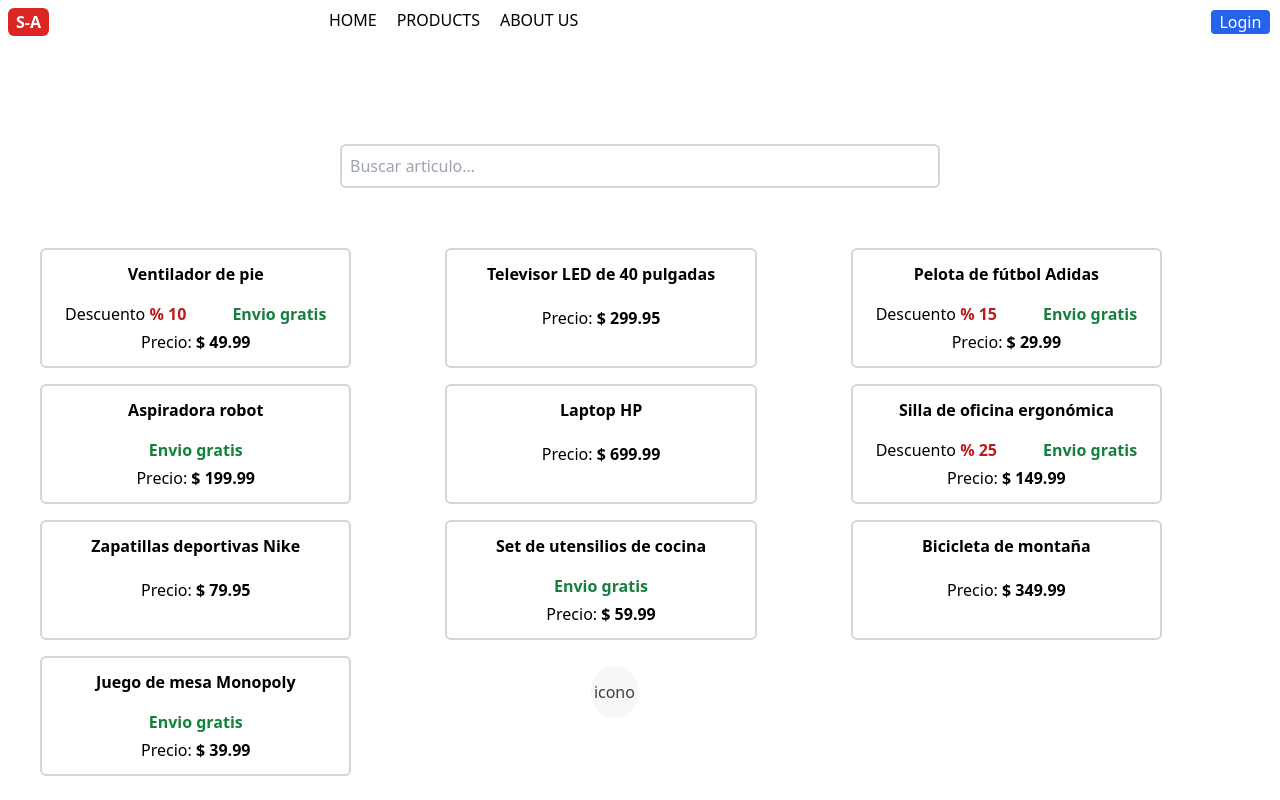
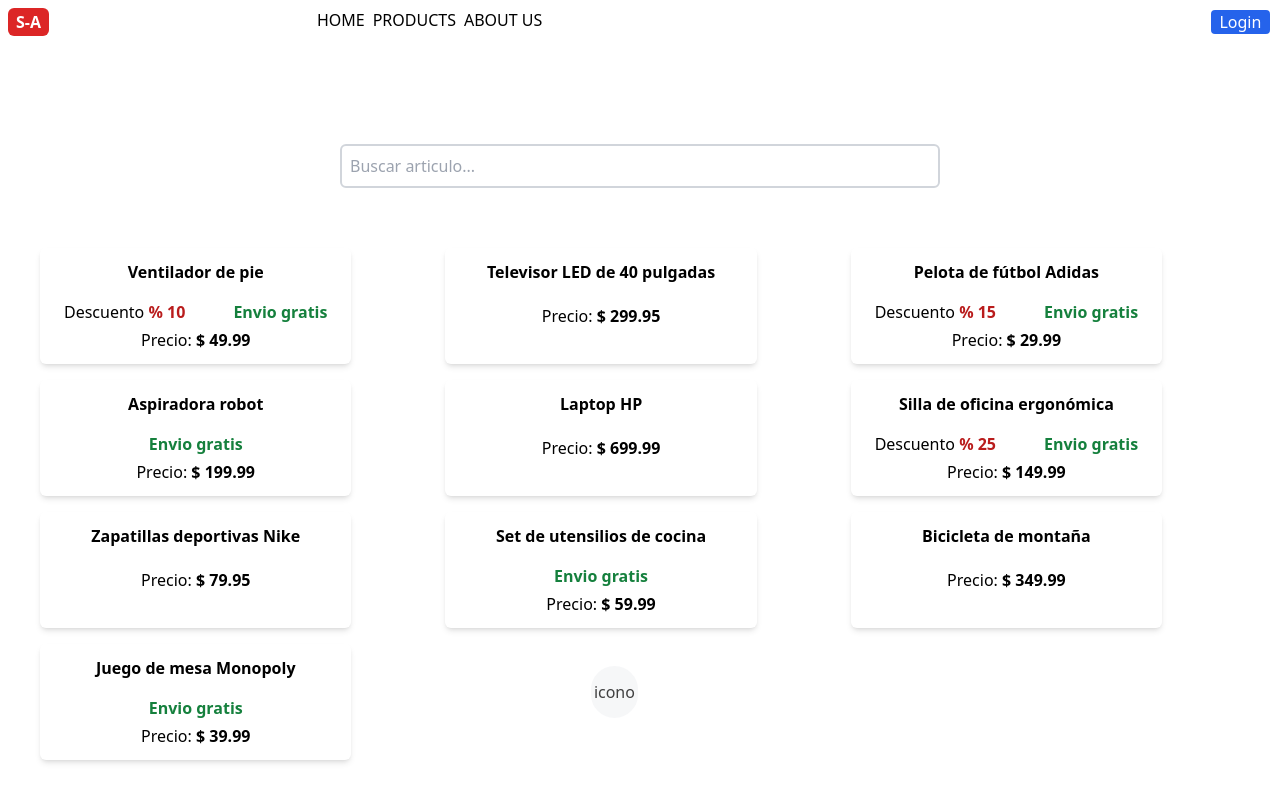
Before and after one commit to rodrigopinto30/styles-menu, a React (Vite) app: page / in a window 1280 px wide. Shown: the top 800 px of the page. Built offline with nearby package versions, Linux system fonts and the light colour scheme.

Commit message:
Incorporacion de estilos

```diff
--- a/src/App.tsx
+++ b/src/App.tsx
@@ -1,19 +1,24 @@
 import Header from "./components/Header";
 import Products from "./components/Products";
 import Recommended from "./components/Recommended";
-import { DarkModeProvider } from "./context/ModeContext";
+import { useDarkMode } from "./context/ModeContext";
 
 const App = () => {
+
+  const {themeMode} = useDarkMode();
+
   return (
-    <DarkModeProvider>
-    <div>
+
+      <div
+          className={`${themeMode === 'darkMode' ? 'bg-slate-900' : themeMode === 'neonMode' ? 'bg-[#6A1B9A]' : 'bg-white'}`}
+        >
         <Header />
         <main className="pl-10 pr-10">
           <Products />
           <Recommended />
         </main>
       </div>
-    </DarkModeProvider>
+
   )
 }
 
--- a/src/components/Navbar.tsx
+++ b/src/components/Navbar.tsx
@@ -12,13 +12,13 @@ const Navbar : React.FC =()=>{
                 {tabs.map((tab, index)=>(
                     <li
                         key={index}
-                        className={`bg-${themeMode === 'darkMode' ? 'gray-300': themeMode === 'neonMode' ? 'red-900' : 'white'} pl-3`}
+                        className={`${themeMode === 'darkMode' ? 'bg-slate-900 text-white' : themeMode === 'neonMode' ? 'bg-[#6A1B9A] text-[#EA80FC]' : 'bg-white text-black' }`}
                     >
-
                         <a
                             href="/"
                             className={`p-1 transition-all hover:bg-gray-100
-                                hover:underline hover:underline-offset-4`}
+                                hover:underline hover:underline-offset-4
+                                `}
                             >
                             {tab}
                         </a>
--- a/src/components/Products.tsx
+++ b/src/components/Products.tsx
@@ -1,6 +1,7 @@
 import React, {useState, useEffect} from "react";
 import {data, fetchArticulo} from '../data';
 import { Articulo } from "../type";
+import { useDarkMode } from "../context/ModeContext";
 
 const Products : React.FC =()=>{
 
@@ -9,6 +10,8 @@ const Products : React.FC =()=>{
     const [search, setSearch] = useState<string>("");
 
     const [articulos, setArticulos] = useState<Articulo[]>([]);
+
+    const {themeMode} = useDarkMode();
 
     useEffect(() => {
         const fetchData = async () => {
@@ -25,7 +28,9 @@ const Products : React.FC =()=>{
                 <input
                     type='text'
                     placeholder="Buscar articulo..."
-                    className="w-[50%] pt-2 pb-2 pl-2 border-2 border-gray-300 rounded-md focus:outline-none"
+                    className={`w-[50%] pt-2 pb-2 pl-2 rounded-md border-2 focus:outline-none
+                        ${themeMode === 'darkMode' ? 'border-gray-900 bg-slate-900 text-indigo-300' : themeMode === 'neonMode' ? 'border-purple-600 bg-[#6A1B9A]' :'border-gray-300 bg-white'}
+                    `}
                     value={search}
                     onChange={(e)=>setSearch(e.target.value)}
                 />
@@ -34,8 +39,10 @@ const Products : React.FC =()=>{
                 {articulos.map((data, index) =>(
                     <div
                         key={index}
-                        className="flex flex-col w-[80%] border-2 border-gray-300 rounded-md cursor-pointer
-                        hover:bg-gray-100 hover:border-white"
+                        className={`flex flex-col w-[80%] rounded-md cursor-pointer
+                        ${themeMode === 'darkMode' ? 'shadow-lg shadow-slate-500/50 hover:bg-slate-800 hover:border-slate-100'
+                            : themeMode === 'neonMode' ? 'hover:bg-[#8b37c0]'
+                                : 'shadow-md hover:bg-gray-100 hover:border-white'}`}
                     >
                         <span className="font-semibold text-center mt-3">{data.articulo}</span>
                         <div className="flex flex-row mt-4 justify-around">
--- a/src/components/StylesMenu.tsx
+++ b/src/components/StylesMenu.tsx
@@ -23,17 +23,21 @@ const StylesMenu : React.FC =()=>{
                 <ul className={`flex flex-row w-full justify-around ${isHovered ? 'block' : 'hidden'}`}>
                     <li
                         className="bg-[#1e293b] text-white p-1 border-2 border-white rounded-md">
-                            <button onClick={()=>toggleThemeMode('darkMode')}> Dark Mode </button>
+                            <button type="button" onClick={()=>toggleThemeMode('darkMode')}>
+                             Dark Mode </button>
                         </li>
                     <li
                         className="bg-white text-blue-400 p-1 border-2 border-blue-400 rounded-md"
                     >
-                        <button onClick={()=>toggleThemeMode('lightMode')}>Light Mode</button>
+                        <button type="button" onClick={()=>toggleThemeMode('lightMode')}
+                        >Light Mode</button>
                     </li>
                     <li
                         className="bg-red-700 text-white p-1 border-2 border-green-600 rounded-md"
                     >
-                            <button onClick={()=>toggleThemeMode('neonMode')}> Neon Mode </button>
+                        <button type="button"
+                            onClick={()=>toggleThemeMode('neonMode')}
+                        > Neon Mode </button>
                     </li>
                 </ul>
             </div>
--- a/src/context/ModeContext.tsx
+++ b/src/context/ModeContext.tsx
@@ -1,4 +1,5 @@
 import { createContext, useContext, useState, ReactNode, useEffect } from "react";
+
 
 type ThemeMode = 'lightMode' | 'darkMode' | 'neonMode';
 
@@ -8,6 +9,7 @@ interface DarkModeContextProps {
 }
 
 const DarkModeContext = createContext<DarkModeContextProps | undefined>(undefined);
+
 
 interface DarKModeProviderProps {
     children: ReactNode;
--- a/src/main.tsx
+++ b/src/main.tsx
@@ -2,9 +2,12 @@ import React from 'react';
 import ReactDOM from 'react-dom/client'
 import App from './App'
 import './index.css'
+import { DarkModeProvider } from './context/ModeContext';
 
 ReactDOM.createRoot(document.getElementById('root')!).render(
   <React.StrictMode>
-    <App />
+     <DarkModeProvider>
+        <App />
+     </DarkModeProvider>
   </React.StrictMode>,
 )
--- a/tailwind.config.js
+++ b/tailwind.config.js
@@ -10,6 +10,11 @@ export default {
         "dark-purple": "#081A51",
         "light-white": "rgba(255,255,255,0.17)",
       },
+      boxShadow: {
+        'neon': '0 0 5px #6A1B9A, 0 0 25px #6A1B9A, 0 0 50px #6A1B9A, 0 0 100px',
+        //'dark': '0px 1px 7px -2px #6A1B9A',
+        'dark': '0 0 5px #6A1B9A, 0 0 25px #6A1B9A, 0 0 50px #6A1B9A, 0 0 100px'
+      }
     },
   },
   plugins: [],
```
Lines whose indentation alone changed are shown as unchanged.
